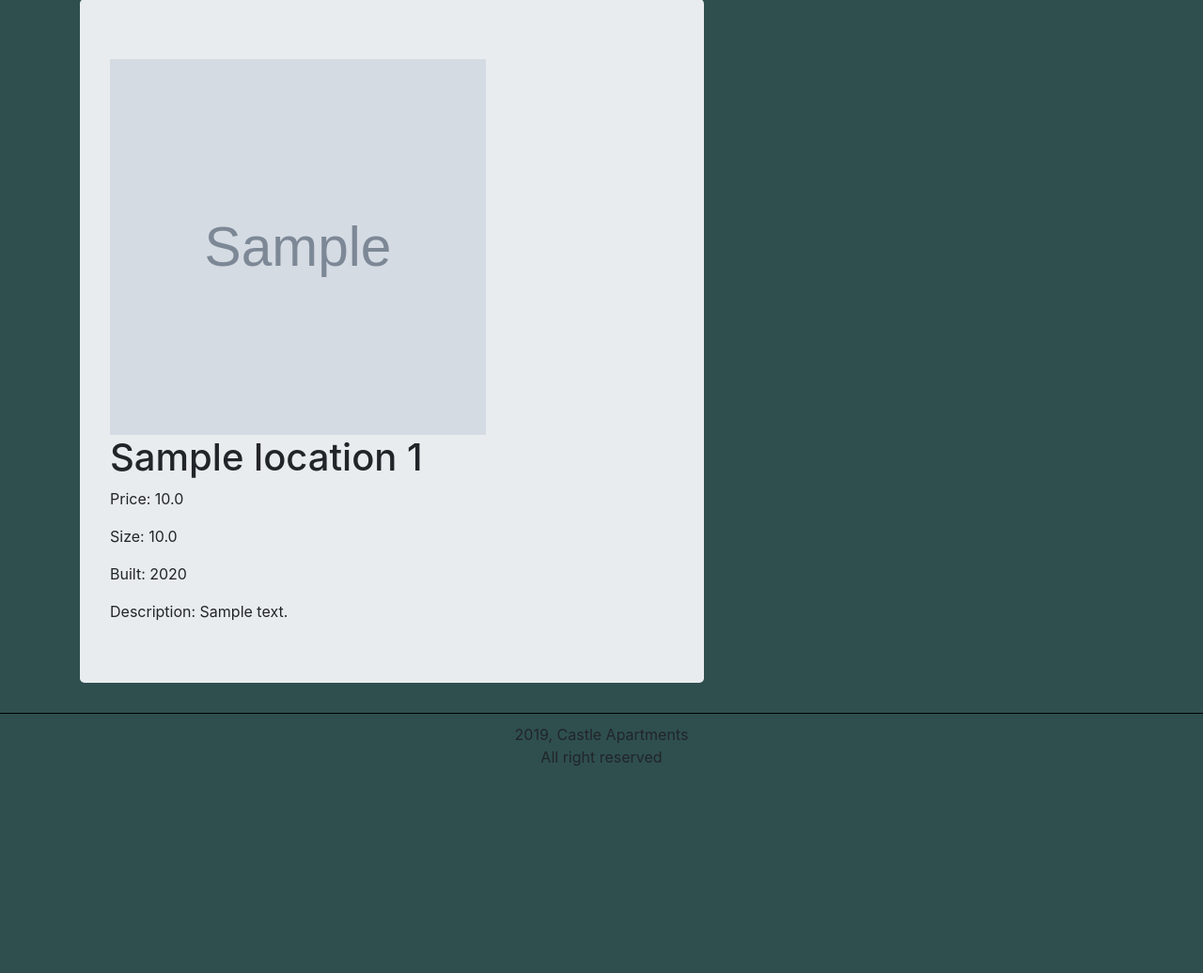
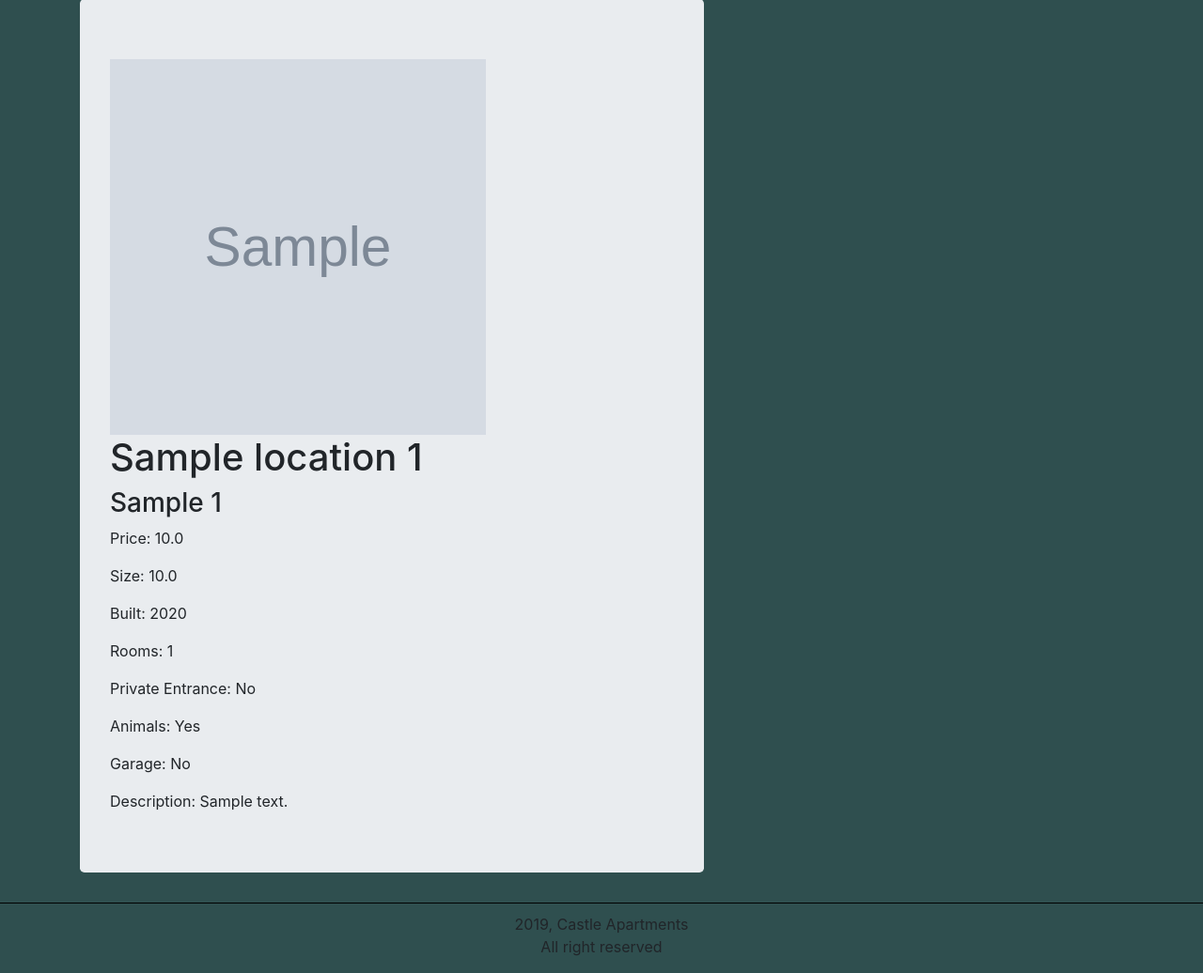
Before and after one commit to Svavar16/CastleApartment, a Django app: page /1 in a window 1280 px wide. Shown: the part 77-1113 px from the top of the page at 94% size. Before the commit the page ends 892 px from the top, so only its background shows below. Run offline with Django 3.2, Linux system fonts and the light colour scheme; tables that the repository leaves empty hold one stand-in row (values such as "Sample post"); grey boxes marked "Sample" are stand-in pictures; some libraries are stand-ins or nearby versions.

Commit message:
More stuff to single_apartments.html

```diff
--- a/templates/apartments/all_listing.html
+++ b/templates/apartments/all_listing.html
@@ -12,7 +12,7 @@
                     <img src="{{ apartment.apartmentimage_set.first.image }}" class="card-img-top" alt="Apartment Image">
                     <div class="card-body">
                         <h5 class="card-title">{{ apartment.locationID.streetName }} {{ apartment.locationID.houseNumber }}</h5>
-                        <p class="card-text">{{ apartment.description|slice:"100" }}</p>
+                        <p class="card-text">{{ apartment.description|truncatechars:100 }}</p>
                     </div>
                     <ul class="list-group list-group-flush">
                         <li class="list-group-item">Price: {{ apartment.price }}</li>
--- a/templates/apartments/single_apartment.html
+++ b/templates/apartments/single_apartment.html
@@ -4,10 +4,16 @@
     <div class="single-ap jumbotron">
         <img src="{{ apartments.apartmentimage_set.first.image }}" class="single-ap-img" alt="Apartment Image">
         <h1>{{ apartments.locationID.streetName }} {{ apartments.locationID.houseNumber }}</h1>
+        <h3>{{ apartments.locationID.city }} {{ apartments.locationID.postalCode }}</h3>
         <div class="single-ap-info">
             <p>Price: {{ apartments.price }}</p>
             <p>Size: {{ apartments.size }}</p>
             <p>Built: {{ apartments.yearBuild }}</p>
+            <p>Rooms: {{ apartments.rooms }}</p>
+            <p>Private Entrance: {% if apartments.privateEntrance %} Yes {% else %} No {% endif %}</p>
+            <p>Animals: {% if apartments.animalsAllowed %} Yes {% else %} No {% endif %}</p>
+            <p>Garage: {% if apartments.garage%} Yes {% else %} No {% endif %}</p>
+
             <p class="single-ap-desc card-text">Description: {{ apartments.description }}</p>
         </div>
     </div>
```
